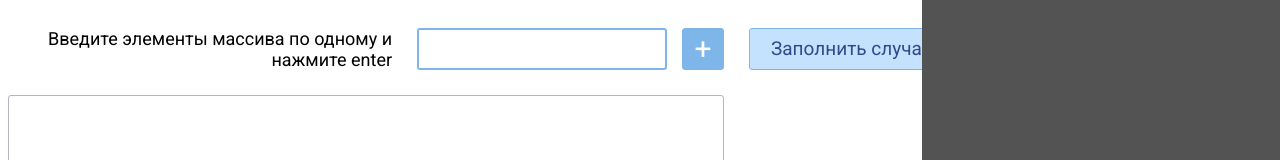
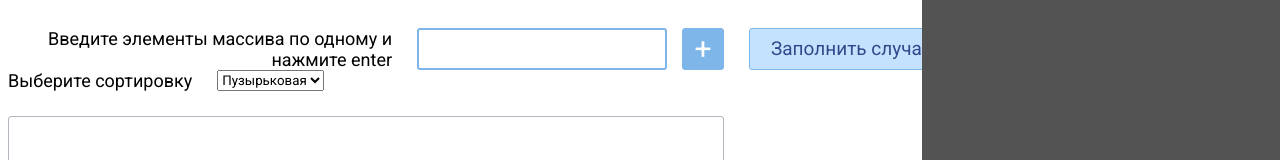
Before and after one commit to aleksej192/js-order, a Vue app: page / in a window 1280 px wide. Shown: the part 150-310 px from the top of the page. Built offline with nearby package versions, Linux system fonts and the light colour scheme; what @burhanahmeed/vue-modal-2 would draw is missing.

Commit message:
выбор сортировки

```diff
--- a/src/App.vue
+++ b/src/App.vue
@@ -10,14 +10,14 @@
             <button @click="add" class="btn">+</button>
           </div>
         </div>
-<!--        <div class="input-group">-->
-<!--          <label for="orders" class="input-group__label">Выберите сортировку</label>-->
-<!--          <div class="input-group__input">-->
-<!--            <select id="orders">-->
-<!--              <option v-for="(value, key) in orders" v-bind:key="key" :value="key">{{ value }}</option>-->
-<!--            </select>-->
-<!--          </div>-->
-<!--        </div>-->
+        <div class="input-group">
+          <label for="orders" class="input-group__label">Выберите сортировку</label>
+          <div class="input-group__input">
+            <select id="orders" v-model="currentOrder">
+              <option v-for="(value, key) in orders" v-bind:key="key" :value="key">{{ value }}</option>
+            </select>
+          </div>
+        </div>
         <div class="order-field">
           <draggable v-model="elements">
             <transition-group name="list-complete" tag="div" duration="1000" class="order-field__inner">
@@ -111,7 +111,7 @@ export default {
       history: [],
       orders: {
         "bubble": "Пузырьковая",
-        "shell": "Шелла",
+        "insert": "Вставками",
       },
       currentOrder: "bubble",
       isChanged: true,
@@ -227,14 +227,12 @@ export default {
     getSort: function () {
       let elements = this.elements.map((i) => parseInt(i));
 
-      return new Insert(elements);
-
-      // switch (this.currentOrder) {
-      //   case "bubble":
-      //     return new Bubble(elements);
-      //   case "shell":
-      //     return new Insert(elements);
-      // }
+      switch (this.currentOrder) {
+        case "bubble":
+          return new Bubble(elements);
+        case "insert":
+          return new Insert(elements);
+      }
     }
   }
 }
```
